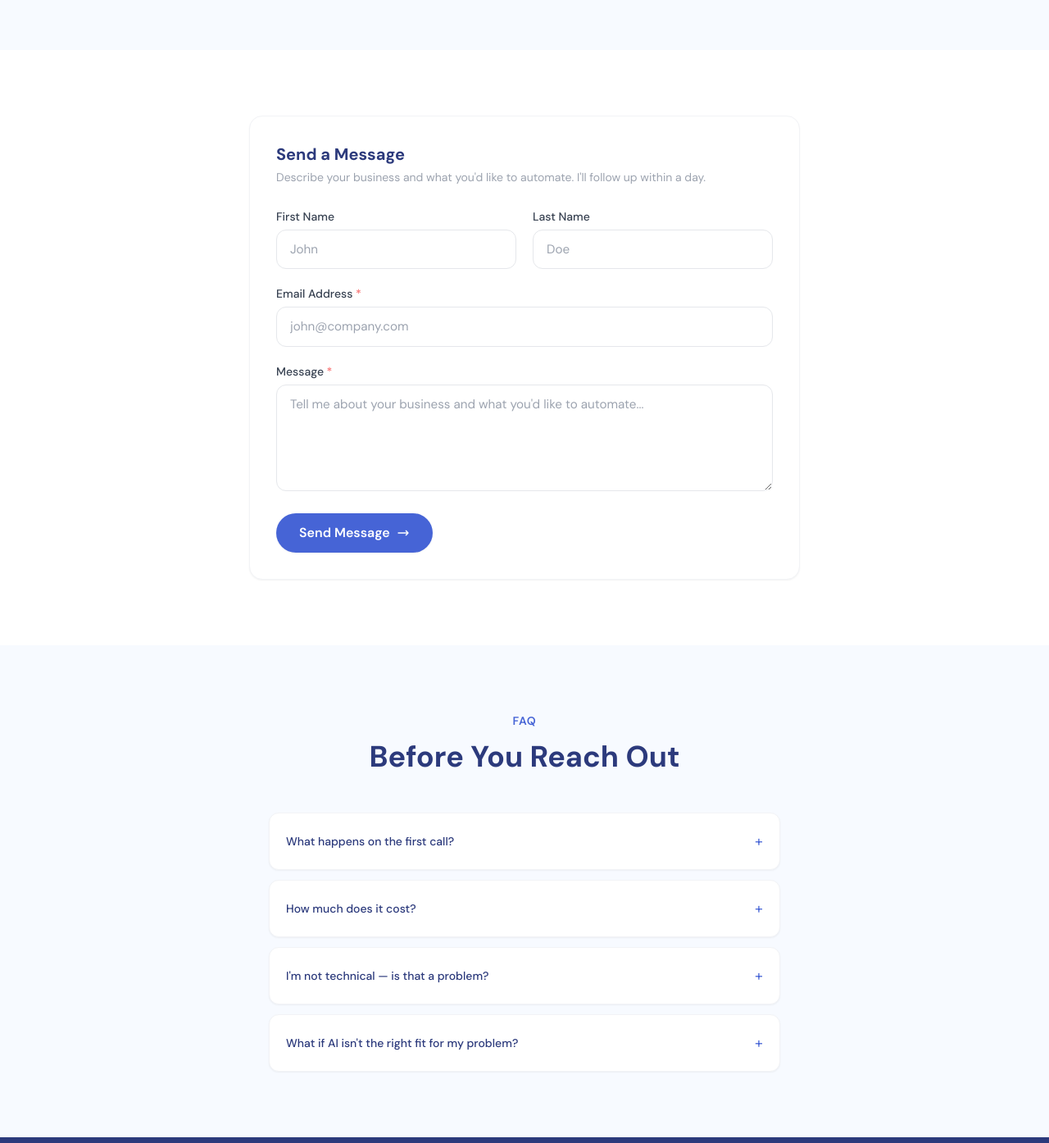
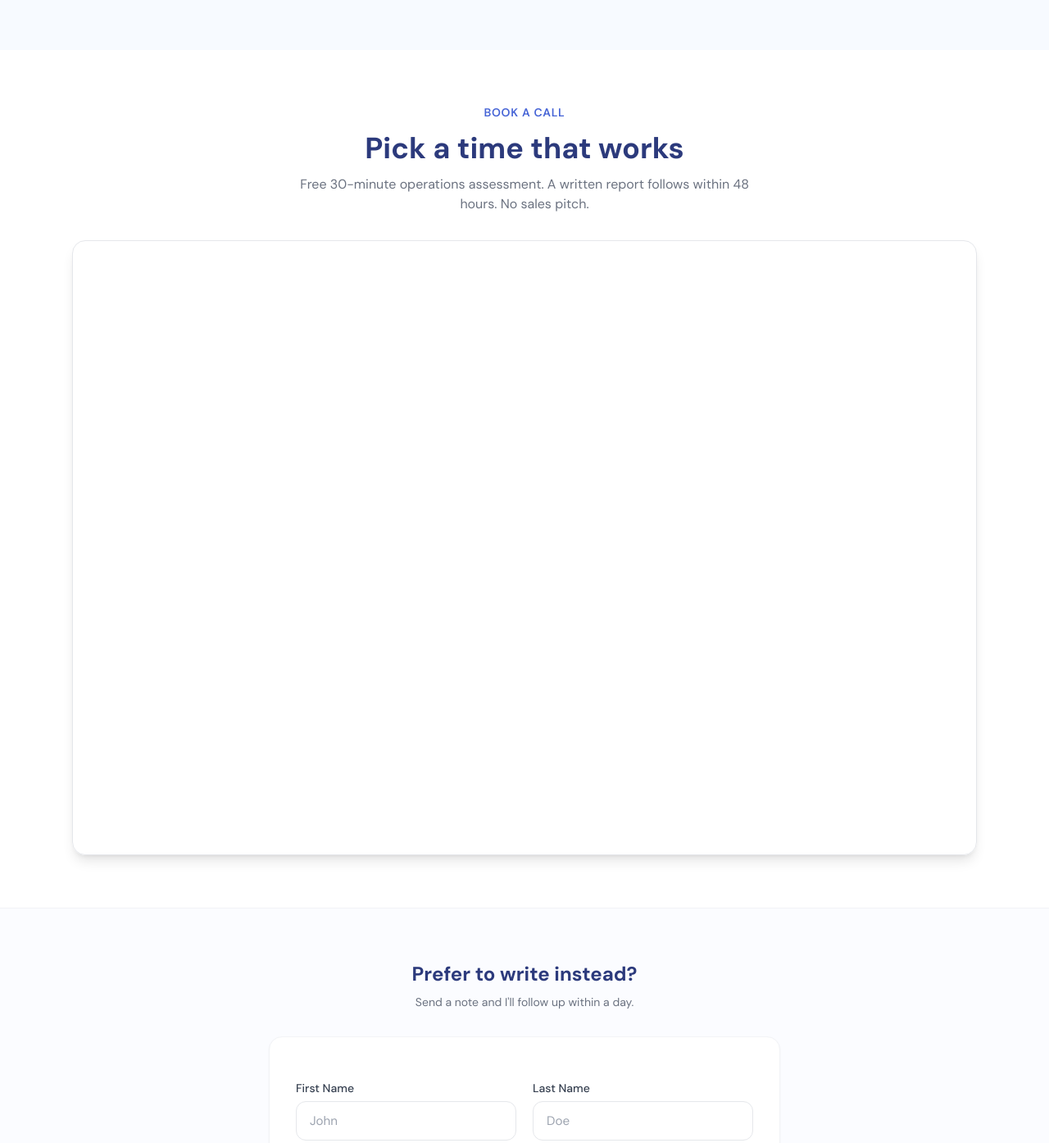
Before and after one commit to jesuspadres/SolvrLabs-Website, a plain HTML site: page contact.html in a window 1280 px wide. Shown: the part 294-1688 px from the top of the page at 82% size. Drawn offline with nearby package versions, Linux system fonts and the light colour scheme; a script that the page names is missing.

Commit message:
feat(contact): embed Calendly assessment as primary CTA; demote form to secondary

```diff
--- a/contact.html
+++ b/contact.html
@@ -45,6 +45,10 @@
         .faq-item.open .faq-answer { max-height:300px; }
         .faq-item.open .faq-icon { transform:rotate(45deg); }
         .faq-icon { transition:transform 0.3s ease; }
+        /* Desktop: wider Calendly embeds need less height to avoid internal scroll */
+        @media (min-width: 1024px) {
+            .calendly-inline-widget { height: 750px !important; }
+        }
     </style>
 </head>
 <body class="bg-white text-gray-900 overflow-x-hidden">
@@ -110,14 +114,32 @@
         </div>
     </section>
 
-    <!-- Form + Sidebar -->
-    <section class="py-20 bg-white">
+    <!-- Book a call (Calendly inline embed) -->
+    <section class="py-16 bg-white">
         <div class="max-w-6xl mx-auto px-6">
-            <div class="max-w-2xl mx-auto">
+            <div class="text-center mb-8">
+                <span class="reveal text-sm font-semibold text-brand-600 uppercase tracking-wider">Book a Call</span>
+                <h2 class="reveal reveal-delay-1 font-bold text-3xl sm:text-4xl text-brand-900 mt-3 mb-3">Pick a time that works</h2>
+                <p class="reveal reveal-delay-2 text-gray-500 max-w-xl mx-auto">Free 30-minute operations assessment. A written report follows within 48 hours. No sales pitch.</p>
+            </div>
+            <div class="reveal">
+                <div class="calendly-inline-widget rounded-2xl overflow-hidden shadow-lg border border-gray-200 w-full"
+                     data-url="https://calendly.com/jesuspadres/assessment?hide_gdpr_banner=1"
+                     style="min-width:320px;height:1050px;"></div>
+            </div>
+        </div>
+    </section>
+    <script src="https://assets.calendly.com/assets/external/widget.js" async></script>
+
+    <!-- Prefer to write instead? (secondary contact form) -->
+    <section class="py-16 bg-brand-50/30 border-t border-gray-100">
+        <div class="max-w-2xl mx-auto px-6">
+            <div class="reveal text-center mb-8">
+                <h2 class="font-bold text-2xl text-brand-900 mb-2">Prefer to write instead?</h2>
+                <p class="text-gray-500 text-sm">Send a note and I'll follow up within a day.</p>
+            </div>
             <div class="reveal">
                 <div class="bg-white rounded-2xl p-8 shadow-sm border border-gray-100">
-                        <h2 class="font-bold text-xl text-brand-900 mb-1">Send a Message</h2>
-                        <p class="text-gray-400 text-sm mb-7">Describe your business and what you'd like to automate. I'll follow up within a day.</p>
                     <form id="contact-form" action="https://formsubmit.co/jessy@solvrlabs.com" method="POST" class="space-y-5">
                         <input type="hidden" name="_subject" value="New inquiry from Solvr Labs website">
                         <input type="hidden" name="_captcha" value="false">
@@ -149,7 +171,6 @@
                         <div class="flex items-center gap-2">
                             <svg class="w-5 h-5" fill="none" stroke="currentColor" viewBox="0 0 24 24"><path stroke-linecap="round" stroke-linejoin="round" stroke-width="2" d="M5 13l4 4L19 7"/></svg>
                             Thanks! I'll get back to you within 24 hours.
-                            </div>
                         </div>
                     </div>
                 </div>
```
Lines whose indentation alone changed are shown as unchanged.
